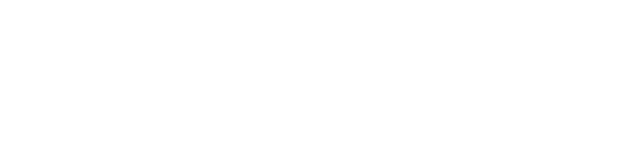
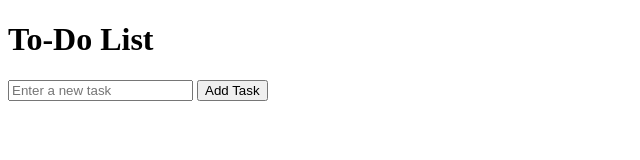
Before and after one commit to Uj-K/ToDoList, a plain HTML site: page index.html in a window 1280 px wide. Shown: the whole page, without its empty margins (0-640 px from the left). Drawn offline with Linux system fonts and the light colour scheme.

Commit message:
Added HTML Input Fields and Buttons

```diff
--- a/index.html
+++ b/index.html
@@ -4,8 +4,16 @@
     <meta charset="UTF-8">
     <meta name="viewport" content="width=device-width, initial-scale=1.0">
     <title>To-Do List</title>
+    <script defer src="js/main.js"></script>
 </head>
 <body>
+    <h1>To-Do List</h1>
 
+  <!-- Input Fields and Buttons-->
+  <input type="text" id="todo-input" placeholder="Enter a new task" />
+  <button id="add-todo">Add Task</button>
+
+  <!-- Display the list -->
+  <ul id="todo-list"></ul>
 </body>
 </html>
```
